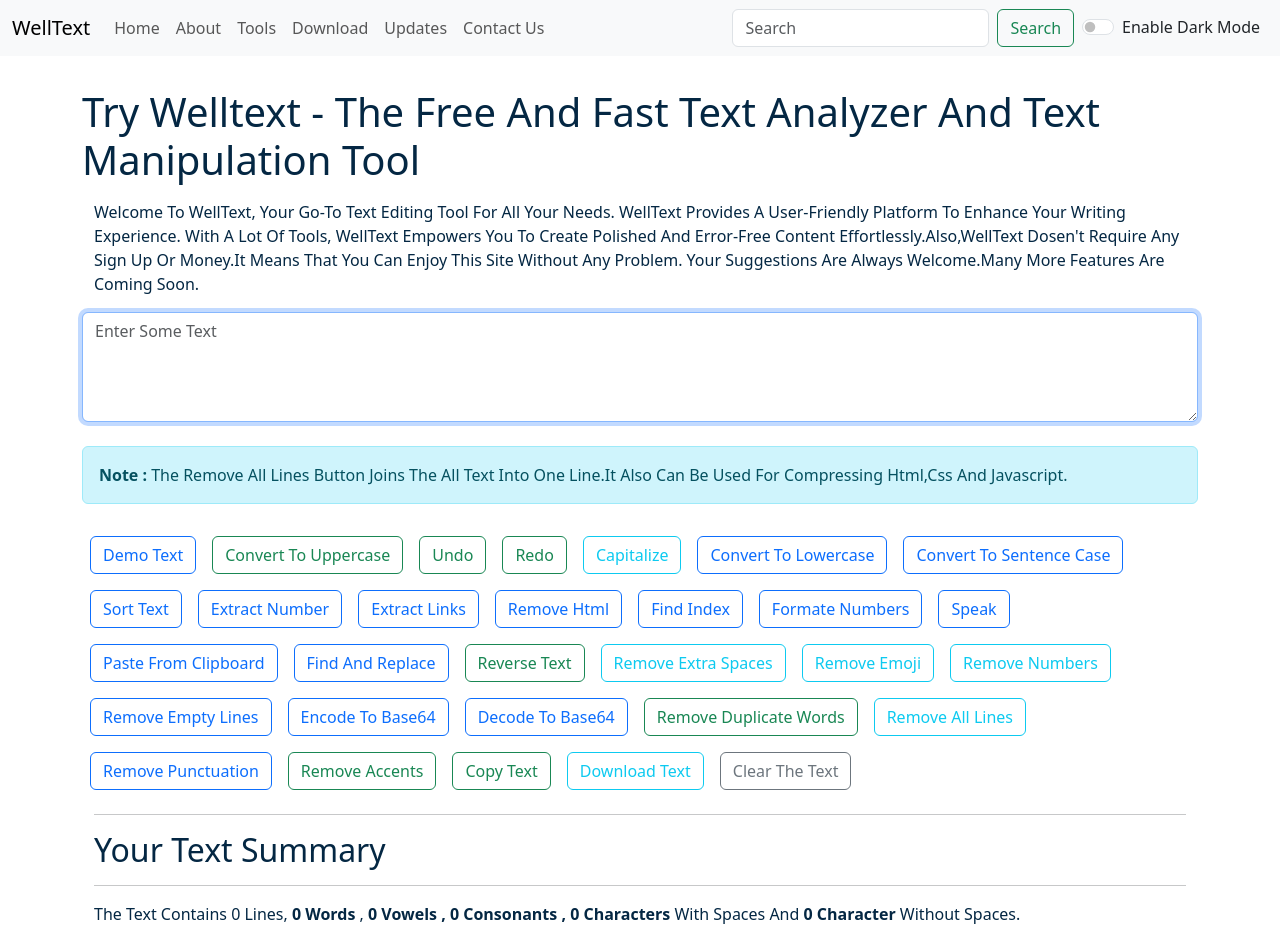
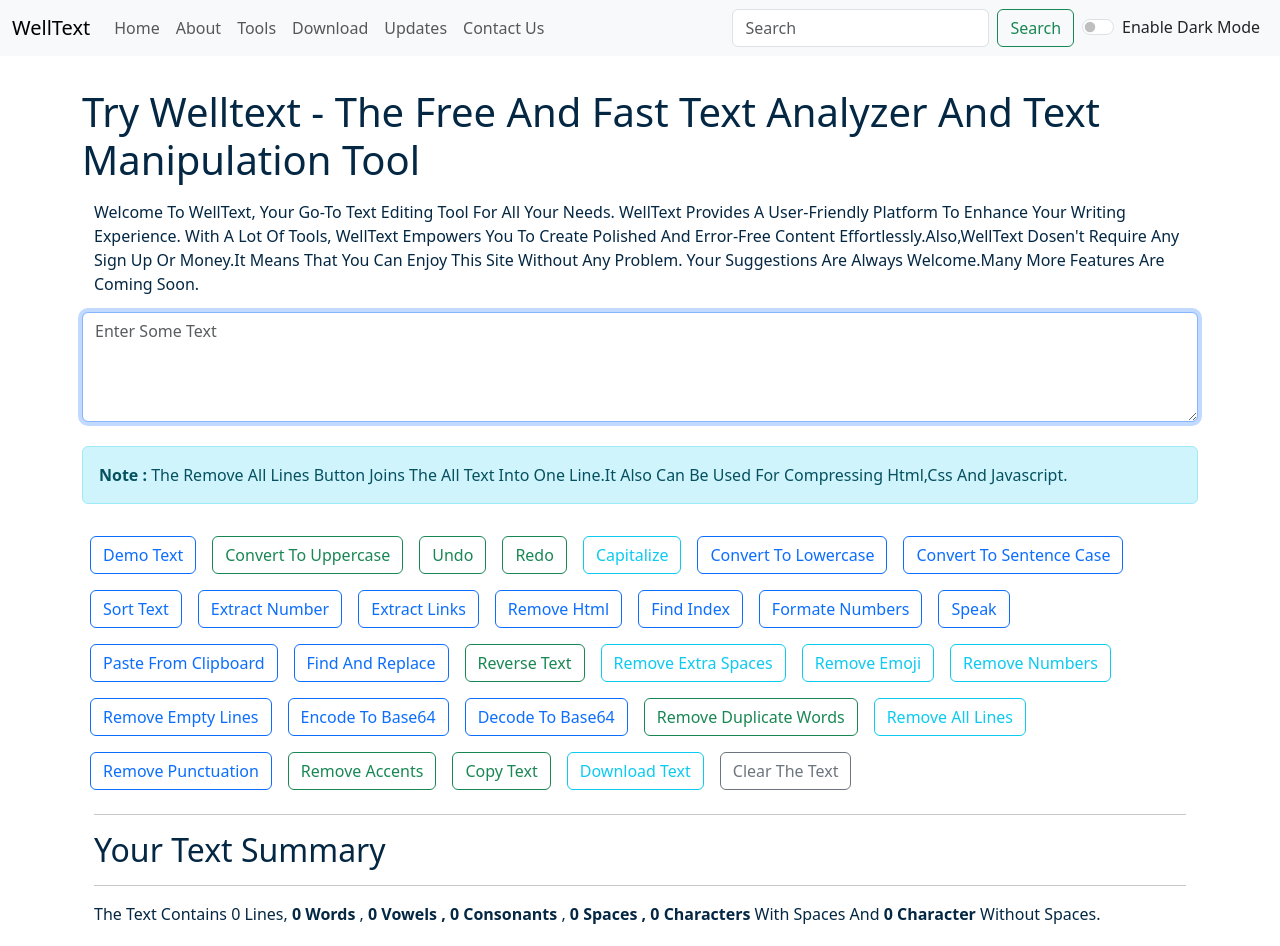
Before and after one commit to Akashmishra1209/codeweb, a React (Create React App) app: page / in a window 1280 px wide. Shown: the top 946 px of the page. Built offline with nearby package versions, Linux system fonts and the light colour scheme.

Commit message:
Deployed Sanity Studio And Added Space Count Feature.

```diff
--- a/src/components/Form.js
+++ b/src/components/Form.js
@@ -223,7 +223,7 @@
         setText(mem);
         props.showalert("Sorted In Alphbetical Order", "Success");
     };
-    const  handleCount=()=> {
+    const handleCount = () => {
         let c = 0;
         for (let i = 0; i < text.length; i++) {
             let char = text.charAt(i);
@@ -233,7 +233,7 @@
         }
         return c;
     }
-    const consonantsCount=()=> {
+    const consonantsCount = () => {
         var count = 0;
 
         for (var i = 0; i < text.length; i++) {
@@ -243,6 +243,9 @@
             }
         }
         return count;
+    }
+    const countSpace = () => {
+        return text.split(" ").length - 1;
     }
     return (
         <>
@@ -295,7 +298,7 @@
                 <p className='active' style={TextStyle}>
                     The Text Contains <span>{text.length > 0 ? text.split(/\r\n|\r|\n/).length : text.split(/\r\n|\r|\n/).length = 0} Lines,</span><span className='fw-bold '> {text.split(/\s+/).filter((word) => {
                         return word.length !== 0
-                    }).length} Words</span> , <span className="fw-bold">{text.length > 0 ? handleCount() : text.split(/\r\n|\r|\n/).length = 0} Vowels ,</span> <span className="fw-bold">{text.length > 0 ? consonantsCount() : text.split(/\r\n|\r|\n/).length = 0} Consonants ,</span> <span className='fw-bold '>{text.length} Characters </span> With Spaces And <span className='fw-bold '>{text.trim().length} Character</span> Without Spaces. </p>
+                    }).length} Words</span> , <span className="fw-bold">{text.length > 0 ? handleCount() : text.split(/\r\n|\r|\n/).length = 0} Vowels ,</span> <span className="fw-bold">{text.length > 0 ? consonantsCount() : text.split(/\r\n|\r|\n/).length = 0} Consonants </span>, <span className="fw-bold">{text.length > 0 ? countSpace() : text.split(/\r\n|\r|\n/).length = 0} Spaces ,</span> <span className='fw-bold '>{text.length} Characters </span> With Spaces And <span className='fw-bold '>{text.trim().length} Character</span> Without Spaces. </p>
                 <p style={TextStyle}>You Can Read It In <b> {text.split(/[ ]+/).filter((word) => {
                     return word.length !== 0
                 }).length * 0.008} Minuts</b></p>
--- a/src/components/New.js
+++ b/src/components/New.js
@@ -7,7 +7,7 @@
     useCdn: true, // Use the Content Delivery Network for faster response times
 });
 
-const New = (props) => {
+export default function New(props) {
     const [blogs, setBlogs] = useState([]);
     let TextStyle = {
         color: props.mode === 'dark' ? 'white' : 'black',
@@ -63,5 +63,3 @@
         </div>
     );
 };
-
-export default New;
```
